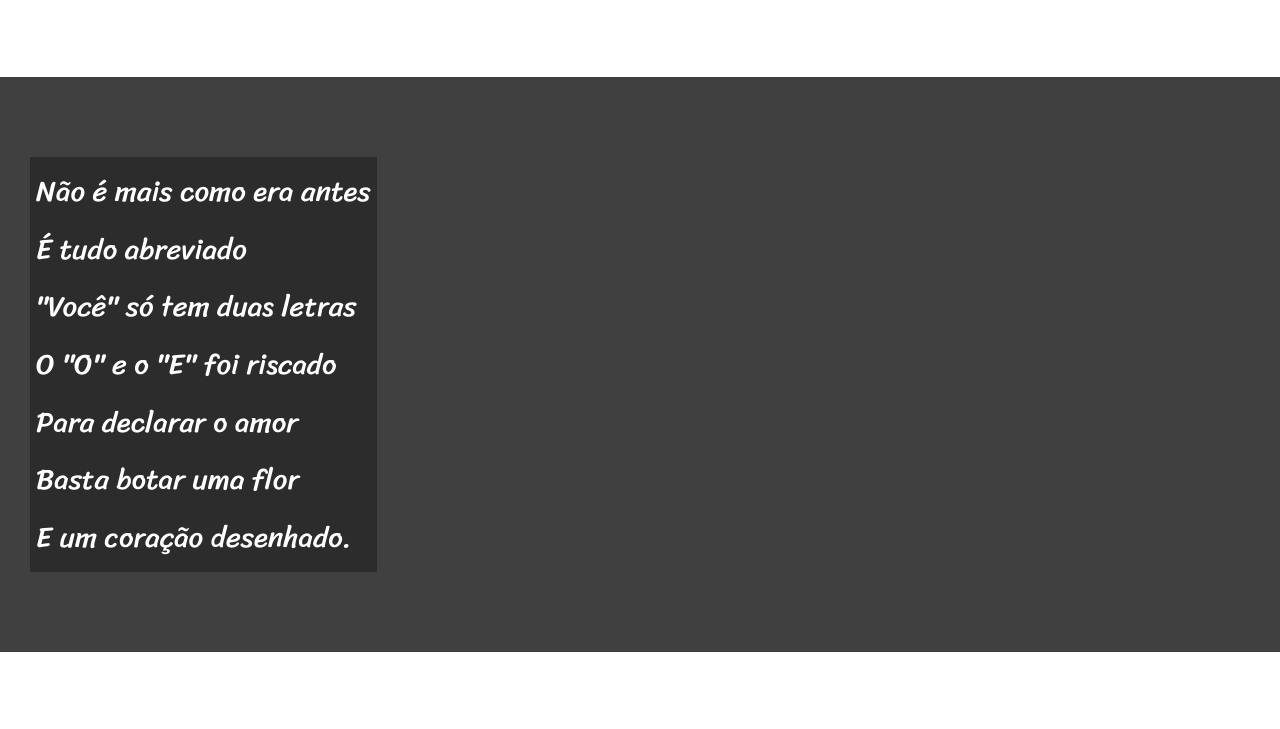
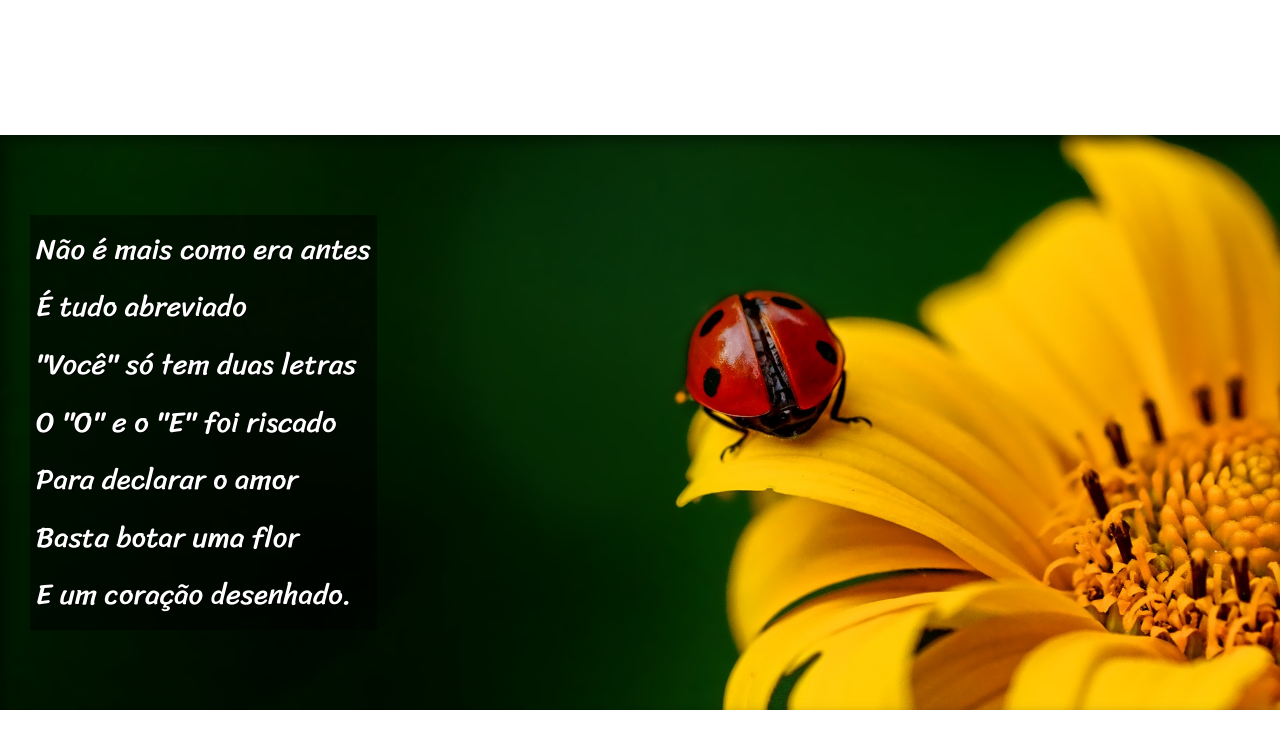
Before and after one commit to luizzvitor/html---css, a plain HTML site: page desafio/d012/index.html in a window 1280 px wide. Shown: the part 704-1433 px from the top of the page. Drawn offline with Linux system fonts and the light colour scheme.

Commit message:
finalizando projeto

```diff
--- a/desafio/d012/index.html
+++ b/desafio/d012/index.html
@@ -27,7 +27,7 @@
 
 
 
-    <section class="imagem">
+    <section class="imagem" id="img01">
         <p>
             Não é mais como era antes <br>
             É tudo abreviado <br>
@@ -65,7 +65,7 @@
 
 
 
-    <section class="imagem">
+    <section class="imagem" id="img02">
         <p>
             Tenho saudade das cartas <br>
             Escritas com a própria mão <br>
--- a/desafio/d012/style.css
+++ b/desafio/d012/style.css
@@ -54,6 +54,10 @@ section {
     font-size: 1.8em;
 }
 
+section > p {
+    padding-bottom: 2em;
+}
+
 section.normal {
     background-color: white;
     color: black;
@@ -62,13 +66,27 @@ section.normal {
 section.imagem {
     background-color: rgb(65, 64, 64);
     color: white;
+    box-shadow: inset 6px 6px 13px 0px rgba(0, 0, 0, 0.404);
+    background-attachment: fixed;
 }
 
 section.imagem > p {
     display: inline-block;
     padding: 6px;
-    background-color: rgba(0, 0, 0, 0.308);
+    background-color: rgba(0, 0, 0, 0.507);
+    text-shadow: 1px 1px 0px black;
 }
+
+section#img01{
+    background-image: url(imagens/background001.jpg);
+    background-position: right center;
+    background-size: cover;
+}
+
+section#img02 {
+    background-image: url(imagens/background002.jpg);
+}
+
 
 footer {
     background-color: black;
```
